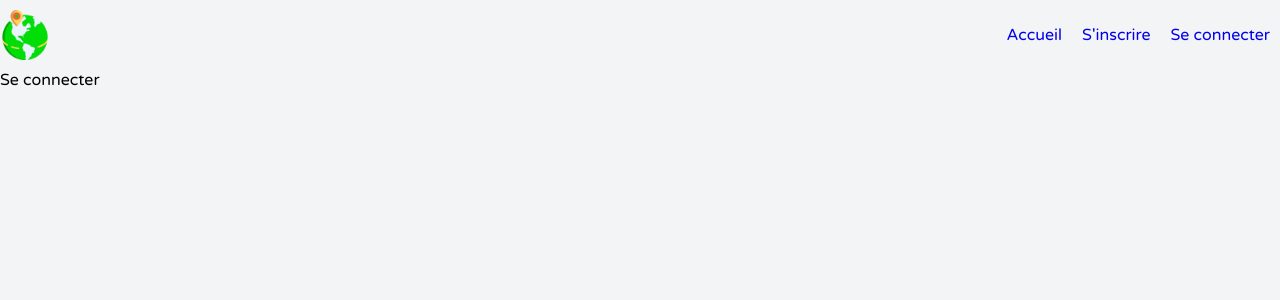
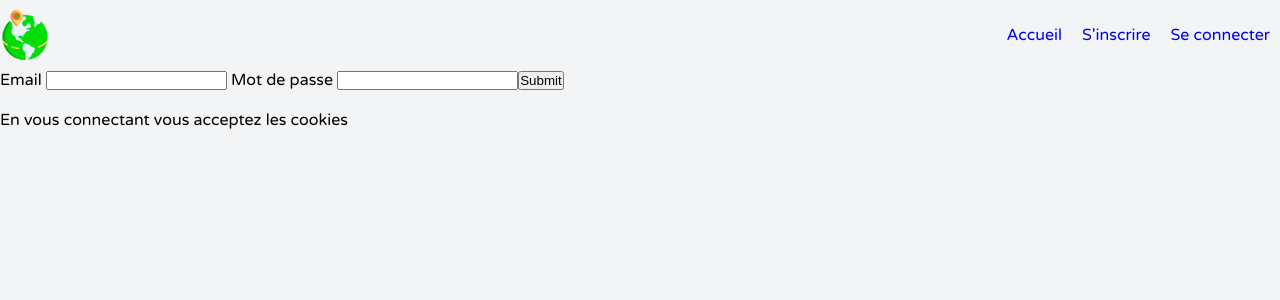
Before and after one commit to PierreSARAZIN1/Frontend-ExpatriRate, a React (Create React App) app: page /login in a window 1280 px wide. Shown: the top 300 px of the page. Built offline with nearby package versions, Linux system fonts and the light colour scheme.

Commit message:
create connexion possibilities for user

```diff
--- a/src/pages/Login/index.jsx
+++ b/src/pages/Login/index.jsx
@@ -1,9 +1,76 @@
-import React from 'react';
+import React, {useState} from 'react';
+import { useSetAtom } from 'jotai';
+import Cookies from 'js-cookie'
+import { userIdAtom, jwtAtom } from '../../stores/user';
+import {API_URL} from "../../stores/api_url";
+import { useNavigate } from 'react-router-dom';
+
 
 const Login = () => {
+
+  const [email, setEmail] = useState("");
+  const [password, setPassword] = useState("");
+  const [isLoading, setIsLoading] = useState(false);
+  const navigate = useNavigate();
+  const setUserId = useSetAtom(userIdAtom);
+  const setJwt = useSetAtom(jwtAtom);
+
+
+  const submitData = (e) => {
+    setIsLoading(true);
+    e.preventDefault();
+    const data = {
+      "user": {
+        "email": email,
+        "password": password
+      }
+    };
+    fetch(API_URL + '/users/sign_in', {
+      method: 'post',
+      headers: {
+          'Content-Type': 'application/json'
+      },
+      body: JSON.stringify(data)
+    })
+      .then((response) => {
+        setJwt([...response.headers.get('authorization')].join(''));
+        Cookies.set('token', [...response.headers.get('authorization')].join(''));
+        return response.json()
+        })
+      .then((response) => {
+          setUserId(response.id);
+          Cookies.set('id', response.id);
+          navigate('/');
+      })
+
+  }
+
+
   return (
     <>
-      Se connecter
+      <form onSubmit={submitData}>
+        <label htmlFor='email'> Email </label>
+          <input
+            type="email"
+            required
+            pattern='[a-zA-Z0-9]+@[a-zA-Z]+.[a-zA-Z]{2,3}'
+            id='email'
+            onChange={(e) => setEmail(e.target.value)}
+          />
+
+        <label htmlFor='password'> Mot de passe </label>
+          <input
+            type="password"
+            id='password'
+            required
+            onChange={(e) => setPassword(e.target.value)}
+          />
+
+        <button type="submit">Submit</button>
+      </form>
+      {isLoading? <i className="fas fa-circle-notch fa-spin"></i>:null}
+      <br />
+      <p>En vous connectant vous acceptez les cookies</p>
     </>
   );
 };
```
